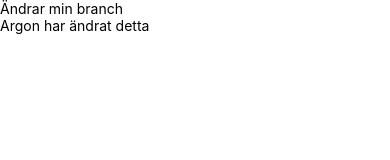
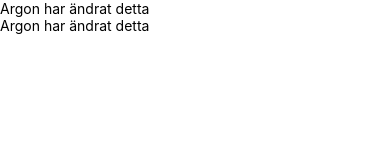
Before and after one commit to AldinDrobic/Sjukstatistik, a React Native app: screen / in a window 390 px wide. Shown: the top 160 px of the page. Built offline with nearby package versions, Linux system fonts and the light colour scheme.

Commit message:
av argon

```diff
--- a/App.js
+++ b/App.js
@@ -5,7 +5,7 @@ import { StyleSheet, Text, View } from 'react-native';
 export default function App() {
   return (
     <View style={styles.container}>
-        <Text>Ändrar min branch</Text>
+        <Text>Argon har ändrat detta</Text>
         <Text>Argon har ändrat detta</Text>
     </View>
   );
```
